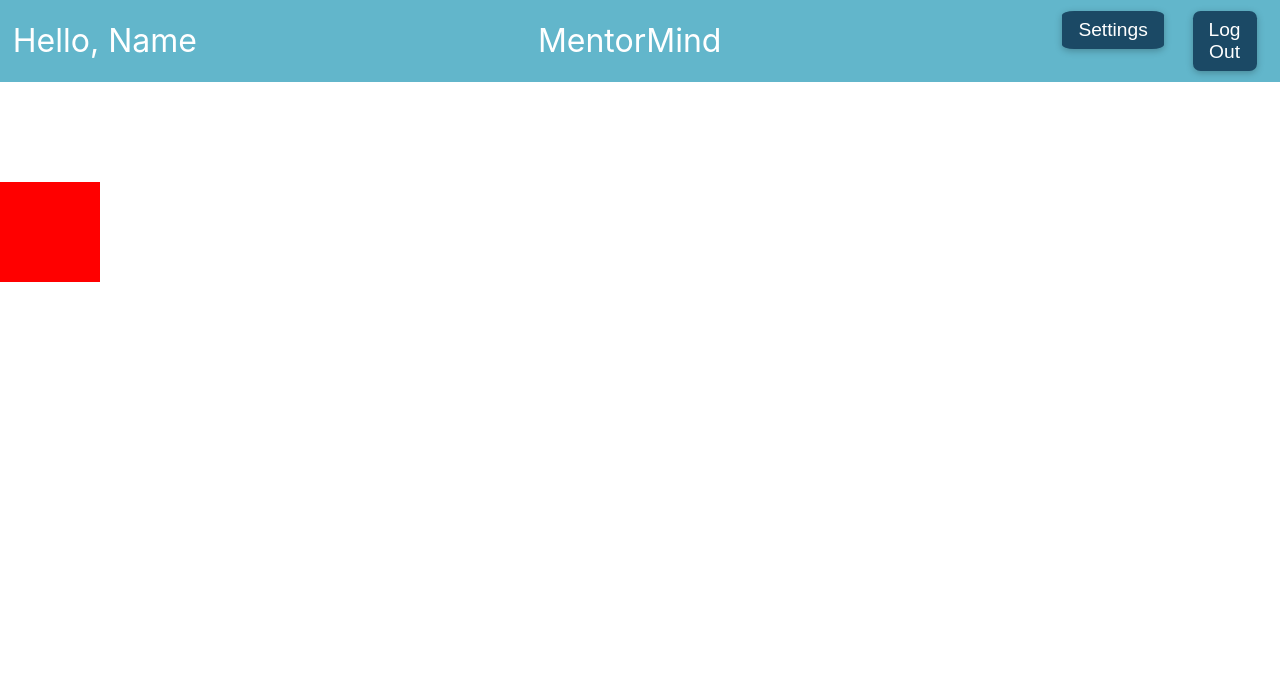
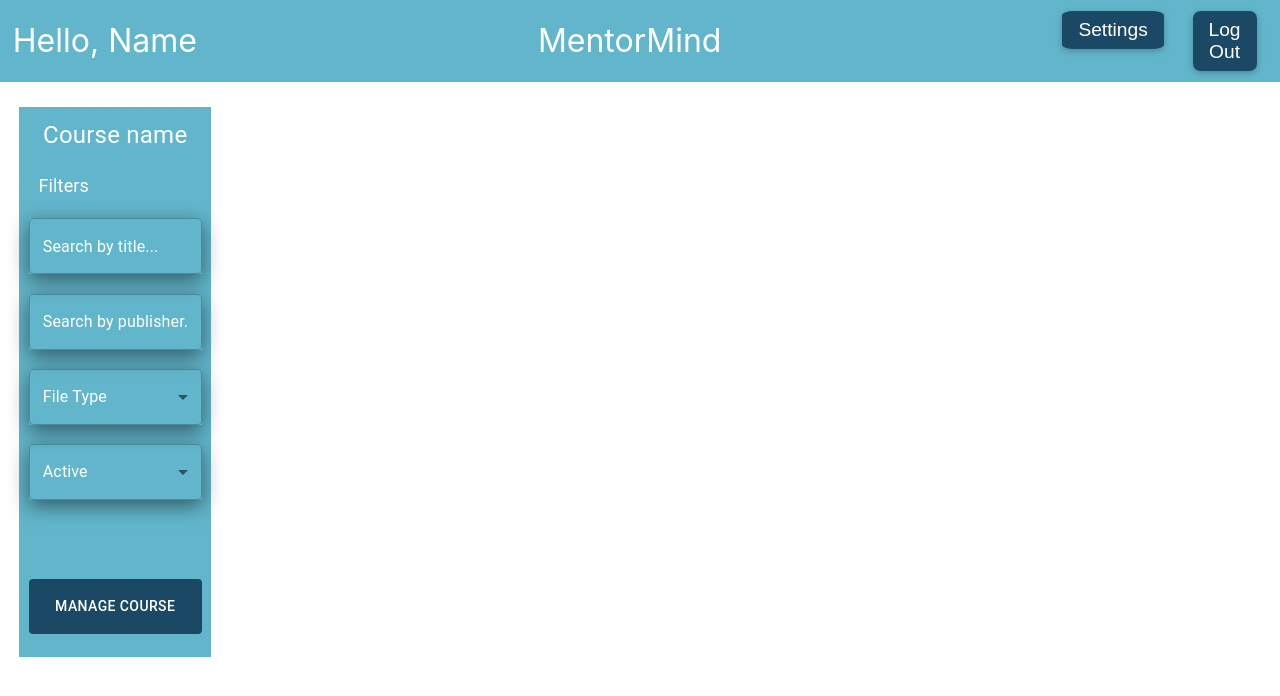
Before and after one commit to diss-mentor-mind/MentorMind, a React (Create React App) app in the folder mentor-mind-app/: page /course in a window 1280 px wide. Shown: the top 696 px of the page. Built offline with nearby package versions, Linux system fonts and the light colour scheme.

Commit message:
created filters

```diff
--- a/mentor-mind-app/src/pages/Course.tsx
+++ b/mentor-mind-app/src/pages/Course.tsx
@@ -1,16 +1,176 @@
-import { Grid } from "@mui/material";
-import Header from "../components/bar/Header";
+import {
+  Box,
+  Button,
+  FormControl,
+  Grid,
+  InputLabel,
+  MenuItem,
+  Select,
+  TextField,
+  Typography,
+} from "@mui/material";
+import { useState } from "react";
 
 const Course = () => {
+  const [title, setTitle] = useState("Search by title...");
+  const [publiser, setPublisher] = useState("Search by publisher...");
+  const [statusC, setStatusC] = useState("Active");
   return (
-    <Grid
-      sx={{
-        backgroundColor: "red",
-        marginTop: "100px",
-        width: "100px",
-        height: "100px",
-      }}
-    ></Grid>
+    <Grid container>
+      <Grid
+        container
+        direction="column"
+        sx={{
+          backgroundColor: "var(--primary-color);",
+          marginTop: "2%",
+          marginLeft: "1.5%",
+          width: "15%",
+          height: "550px",
+        }}
+      >
+        <Typography
+          sx={{
+            color: "white",
+            fontSize: "x-large",
+            textAlign: "center",
+            paddingTop: "5%",
+          }}
+        >
+          Course name
+        </Typography>
+
+        <Typography
+          sx={{
+            color: "white",
+            fontSize: "large",
+            textAlign: "left",
+            paddingLeft: "10%",
+            paddingTop: "10%",
+          }}
+        >
+          Filters
+        </Typography>
+
+        <TextField
+          value={title}
+          InputProps={{
+            sx: {
+              color: "white", // Set the color of the input text (including value) to white
+            },
+          }}
+          sx={{
+            marginTop: "10%",
+            color: "white",
+            placeholder: "Search by title",
+
+            marginLeft: "5%",
+            width: "90%",
+            boxShadow: "0px 6px 20px rgba(0, 0, 0, 0.5)",
+          }}
+        ></TextField>
+        <TextField
+          value={publiser}
+          InputProps={{
+            sx: {
+              color: "white", // Set the color of the input text (including value) to white
+            },
+          }}
+          sx={{
+            color: "white",
+            marginTop: "10%",
+            marginLeft: "5%",
+            width: "90%",
+
+            boxShadow: "0px 6px 20px rgba(0, 0, 0, 0.5)",
+          }}
+        ></TextField>
+
+        <FormControl
+          sx={{
+            boxShadow: "0px 6px 20px rgba(0, 0, 0, 0.5)",
+            marginTop: "10%",
+            width: "90%",
+            marginLeft: "5%",
+          }}
+        >
+          <InputLabel
+            id="demo-simple-select-label"
+            sx={{
+              color: "white",
+              "&.Mui-focused": {
+                // Apply styles when the input label is focused
+                color: "white",
+              },
+            }}
+          >
+            File Type
+          </InputLabel>
+          <Select
+            labelId="demo-simple-select-label"
+            id="demo-simple-select"
+            label="Age"
+          >
+            <MenuItem value={10}>File</MenuItem>
+            <MenuItem value={20}>Video</MenuItem>
+            <MenuItem value={30}>Archive</MenuItem>
+          </Select>
+        </FormControl>
+        <FormControl
+          sx={{
+            boxShadow: "0px 6px 20px rgba(0, 0, 0, 0.5)",
+            marginTop: "10%",
+            width: "90%",
+            marginLeft: "5%",
+          }}
+        >
+          <InputLabel
+            sx={{
+              color: "white",
+              "&.Mui-focused": {
+                // Apply styles when the input label is focused
+                color: "white",
+              },
+            }}
+            id="demo-simple-select-label"
+          >
+            Active
+          </InputLabel>
+          <Select
+            labelId="demo-simple-select-label"
+            id="demo-simple-select"
+            sx={{
+              "& .MuiSelect-select.MuiSelect-selectMenu": {
+                color: "white", // Set the color of the selected value to white
+              },
+            }}
+          >
+            <MenuItem value={10}>Active</MenuItem>
+            <MenuItem value={20}>In review</MenuItem>
+          </Select>
+        </FormControl>
+
+        {/* Adjusted button position within the grid */}
+        <Box
+          sx={{
+            display: "flex",
+            justifyContent: "center",
+            marginTop: "auto", // Pushes the button to the bottom of the grid
+            marginBottom: "2%", // Adds space between the button and other elements
+          }}
+        >
+          <Button
+            sx={{
+              backgroundColor: "var(--button-color)",
+              color: "white",
+              width: "90%",
+              marginBottom: "10%",
+            }}
+          >
+            Manage Course
+          </Button>
+        </Box>
+      </Grid>
+    </Grid>
   );
 };
 export default Course;
```
